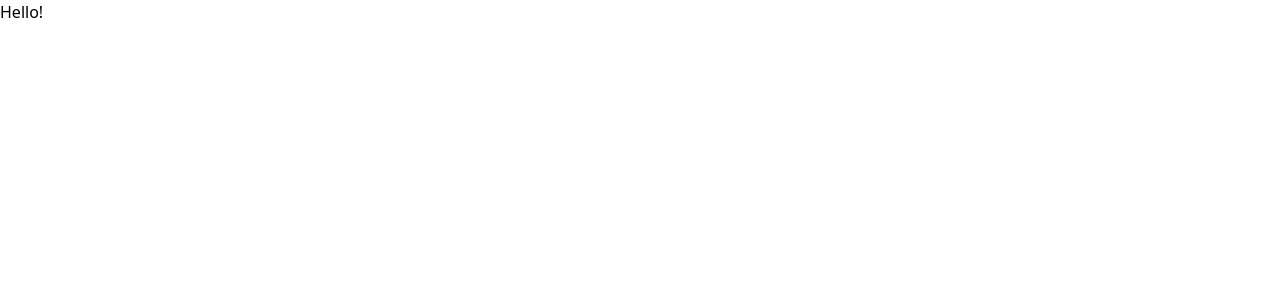
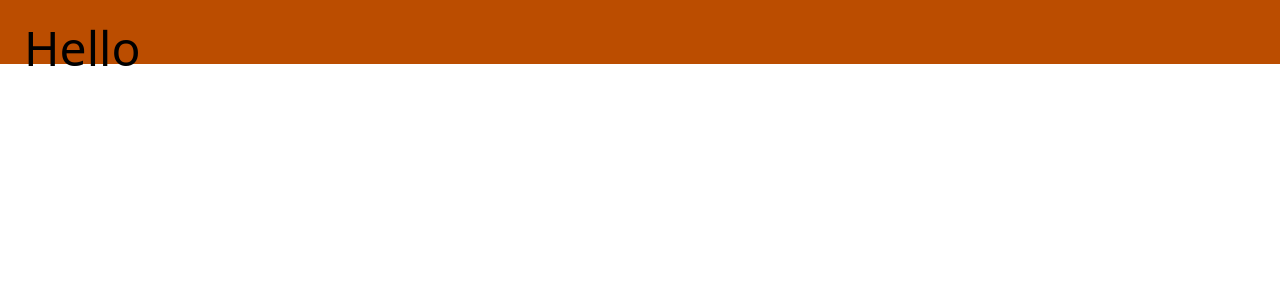
Before and after one commit to LisZLisowni2/budget-tracker, a React (Vite) app in the folder frontend/: page / in a window 1280 px wide. Shown: the top 300 px of the page. Built offline with nearby package versions, Linux system fonts and the light colour scheme.

Commit message:
Configure tailwindcss and add Header component

```diff
--- a/frontend/package.json
+++ b/frontend/package.json
@@ -11,6 +11,8 @@
   },
   "dependencies": {
     "@tailwindcss/cli": "^4.0.7",
+    "@tailwindcss/postcss": "^4.0.7",
+    "postcss": "^8.5.3",
     "react": "^19.0.0",
     "react-dom": "^19.0.0",
     "tailwindcss": "^4.0.7"
--- a/frontend/src/App.tsx
+++ b/frontend/src/App.tsx
@@ -1,13 +1,14 @@
-import { useState } from 'react'
-import reactLogo from './assets/react.svg'
-import viteLogo from '/vite.svg'
+// import { useState } from 'react'
+import Header from './components/Header/Header'
+// import reactLogo from './assets/react.svg'
+// import viteLogo from '/vite.svg'
 
 function App() {
-  const [count, setCount] = useState(0)
+  // const [count, setCount] = useState(0)
 
   return (
     <>
-      <h1>Hello!</h1>
+      <Header />
     </>
   )
 }
--- /dev/null
+++ b/frontend/src/components/Header/Header.tsx
@@ -0,0 +1,7 @@
+export default function Header() {
+    return (
+        <div className="h-16 p-6 bg-amber-700">
+            <h1 className="text-5xl">Hello</h1>
+        </div>
+    )
+}
--- a/frontend/src/output.css
+++ b/frontend/src/output.css
@@ -517,7 +517,21 @@
     display: none !important;
   }
 }
-@layer utilities;
+@layer utilities {
+  .h-16 {
+    height: calc(var(--spacing) * 16);
+  }
+  .bg-amber-700 {
+    background-color: var(--color-amber-700);
+  }
+  .p-6 {
+    padding: calc(var(--spacing) * 6);
+  }
+  .text-5xl {
+    font-size: var(--text-5xl);
+    line-height: var(--tw-leading, var(--text-5xl--line-height));
+  }
+}
 @keyframes spin {
   to {
     transform: rotate(360deg);
```
Also changed, not shown: 1 other file (tests, documents, lock files or other folders).
